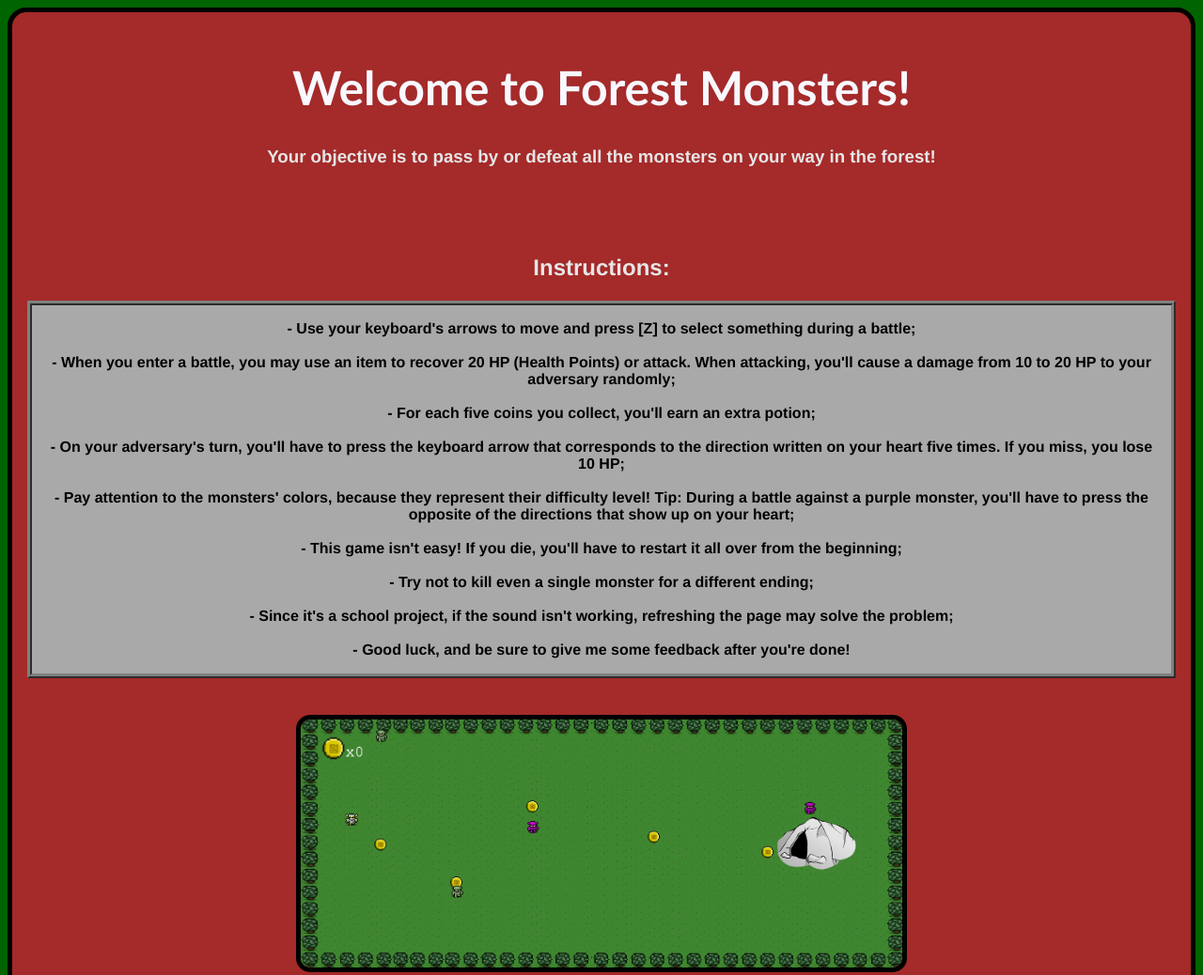
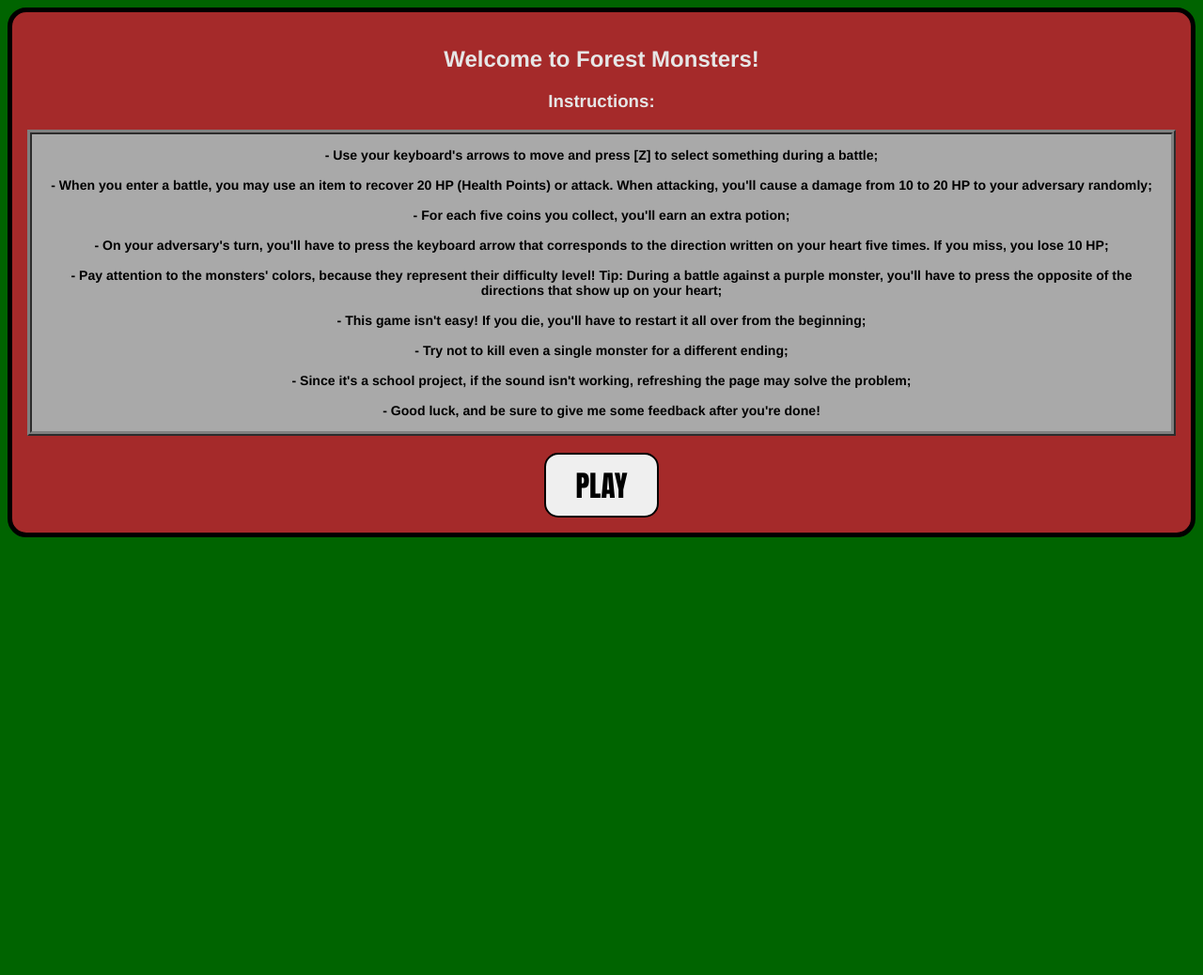
Before and after one commit to GreenLinho/Jogo-Monstros, a plain HTML site: page ForestMonsters/index.html in a window 1280 px wide. Shown: the top 1038 px of the page at 94% size. After the commit the page ends 800 px from the top, so only its background shows below. Drawn offline with nearby package versions, Linux system fonts and the light colour scheme.

Commit message:
update index

```diff
--- a/ForestMonsters/cssInicial.css
+++ /dev/null
@@ -1,53 +0,0 @@
-div{
-	margin: auto;
-	display: block;
-	text-align: center;
-	font-family: "Helvetica", sans-serif;
-	background-color: brown;
-	color: ghostwhite;
-	border-radius: 20px;
-	border: 5px solid black;
-	padding: 1em;
-}
-
-body{
-	background-color: darkgreen;
-	color: white;
-}
-
-img{
-	width: 50vw;
-	margin: auto;
-	display: block;
-	border-radius: 15px;
-	border: 5px solid black;
-}
-
-button{
-	border-radius: 15px;
-	border: 2px solid black;
-	width: fit-content;
-	padding-left: 1em;
-	padding-right: 1em;
-	padding-top: 0.3em;
-	padding-bottom: 0.3em;
-	font-size: 31px;
-	font-family: "Impact", sans-serif;
-}
-
-h1{
-	color: ghostwhite;
-	font-family: "Trebuchet MS", sans-serif;
-	font-size: 50px;
-}
-
-h2,h3,h4{
-	color: #e6e6e6;
-}
-
-h4{
-	border: 5px gray ridge;
-	background-color: darkgray;
-	padding: 1em;
-	color: black;
-}
--- a/ForestMonsters/index.html
+++ b/ForestMonsters/index.html
@@ -2,7 +2,7 @@
 <html>
 <head>
 	<title>Welcome to Forest Monsters!</title>
-	<link rel="stylesheet" type="text/css" href="cssInicial.css">
+	<link rel="stylesheet" type="text/css" href="cssInicialWeb.css">
 	<script src="https://ajax.googleapis.com/ajax/libs/jquery/3.4.1/jquery.min.js"></script>
 	<script src="jsInicial.js"></script>
 	<link rel="icon" href="img/heroi.ico">
@@ -11,12 +11,8 @@
 <body>
 
 	<div>
-		<h1>Welcome to Forest Monsters!</h1>
-		<h3>Your objective is to pass by or defeat all the monsters on your way in the forest!</h3>
-		<br>
-		<br>
-		<br>
-		<h2>Instructions:</h2>
+		<h2>Welcome to Forest Monsters!</h2>
+		<h3>Instructions:</h3>
 		<h4>
 			- Use your keyboard's arrows to move and press [Z] to select something during a battle;<br><br>
 			- When you enter a battle, you may use an item to recover 20 HP (Health Points) or attack. When attacking, you'll cause a damage from 10 to 20 HP to your adversary randomly;<br><br>
@@ -28,11 +24,7 @@
 			- Since it's a school project, if the sound isn't working, refreshing the page may solve the problem;<br><br>
 			- Good luck, and be sure to give me some feedback after you're done!
 		</h4>
-		<br>
-		<img src="img/pgInicial.png">
-		<br><br><br><br><br>
-
-		<button>PLAY</button><br><br><br><br><br>
+		<button>PLAY</button>
 	</div>
 
 </body>
```
Also changed, not shown: ForestMonsters/indexWeb.html (deleted, +0 -31 lines), 1 other file.
